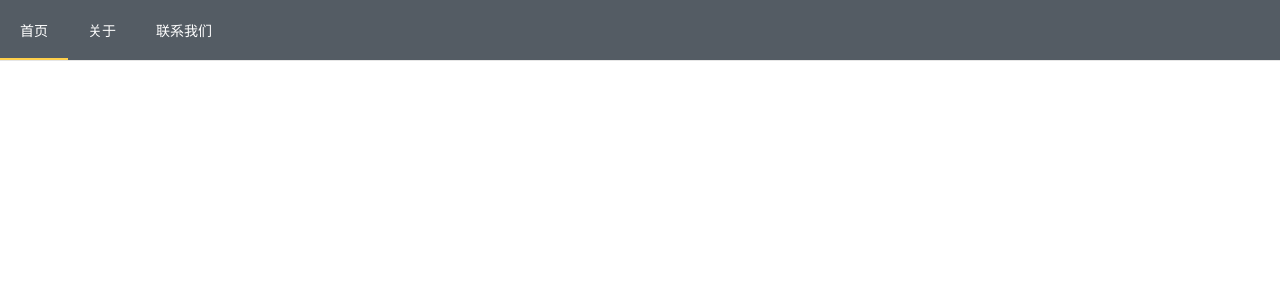
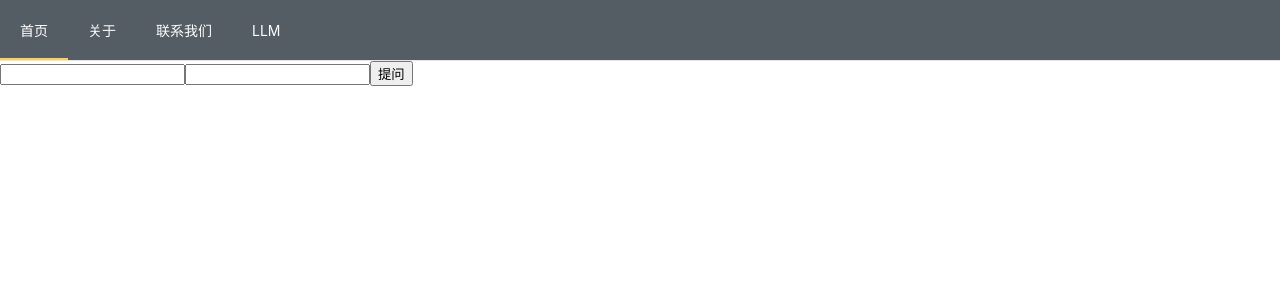
Before and after one commit to perry-ai/NexusNode16, a Nuxt app: page /LLM in a window 1280 px wide. Before the commit this address had no page. Shown: the top 300 px of the page. Built offline with nearby package versions, Linux system fonts and the light colour scheme.

Commit message:
add:LLM-deepseek demo

```diff
--- a/components/TopNav.vue
+++ b/components/TopNav.vue
@@ -1,3 +1,4 @@
+// components/TopNav.vue
 <template>
   <el-menu
     :default-active="activeIndex"
@@ -17,6 +18,9 @@
     <el-menu-item index="3">
       <nuxt-link to="/contact">联系我们</nuxt-link>
     </el-menu-item>
+    <el-menu-item index="4">
+      <nuxt-link to="/LLM">LLM</nuxt-link>
+    </el-menu-item>
   </el-menu>
 </template>
 
@@ -29,7 +33,8 @@
   },
   methods: {
     handleSelect(key, keyPath) {
-        console.log(key, keyPath)
+      console.log(key, keyPath);
+      this.activeIndex = key;
     }
   }
 }
--- /dev/null
+++ b/pages/LLM.vue
@@ -0,0 +1,105 @@
+// pages/LLM.vue
+<template>
+    <div>
+        <input type="text" v-model="userInput" @keyup.enter="callModel">
+        <input type="text" v-model="apikey">
+        <button @click="callModel">提问</button>
+        <div v-if="response">{{ response }}</div>
+    </div>
+</template>
+
+<script>
+// import { LLMStream } from 'langchain';
+
+export default {
+    data() {
+        return {
+            apikey: '',
+            userInput: '',
+            response: ''
+        };
+    },
+    methods: {
+        async callModel() {
+            try {
+                // 构造请求的 body
+                const requestBody = {
+                    model: 'deepseek-chat',
+                    messages: [
+                        {
+                            role: 'user',
+                            content: this.userInput
+                        }
+                    ],
+                    stream: false
+                };
+
+                // 使用 this.$axios 调用后端 API，并设置请求头
+                const response = await this.$axios.post(
+                    'https://api.deepseek.com/chat/completions',
+                    requestBody, {
+                    headers: {
+                        'Content-Type': 'application/json',
+                        'Authorization': `Bearer ${this.apikey}` // 替换为你的访问令牌
+                    }
+                });
+
+                // 处理后端返回的响应数据
+                this.response = response.data;
+            } catch (error) {
+                console.error(error);
+                this.response = '出错啦！';
+            }
+        },
+
+        // async callModelUseLLMStream() {
+        //     try {
+        //         // 创建 LLMStream 实例，用于处理流式输出
+        //         const stream = new LLMStream({
+        //             // 实现 callModel 方法，返回一个可读的流
+        //             async callModel(text) {
+        //                 // 构造请求的 body
+        //                 const requestBody = {
+        //                     model: 'deepseek-chat',
+        //                     messages: [
+        //                         {
+        //                             role: 'user',
+        //                             content: text
+        //                         }
+        //                     ],
+        //                     stream: true // 设置为 true 以启用流式输出
+        //                 };
+
+        //                 const response = await this.$axios.post('URLA', requestBody, {
+        //                     headers: {
+        //                         'Content-Type': 'application/json',
+        //                         'Authorization': 'Bearer YOUR_ACCESS_TOKEN' // 替换为你的访问令牌
+        //                     }
+        //                 });
+        //                 return response.data;
+        //             }
+        //         }.bind(this));
+
+        //         // 监听流的数据事件
+        //         stream.on('data', (chunk) => {
+        //             // 处理流式输出的数据块
+        //             const text = chunk.toString();
+        //             this.response += text;
+        //         });
+
+        //         // 监听流的结束事件
+        //         stream.on('end', () => {
+        //             // 流结束时可以执行的操作
+        //             console.log('流式输出结束');
+        //         });
+
+        //         // 启动流式输出
+        //         await stream.start(this.userInput);
+        //     } catch (error) {
+        //         console.error(error);
+        //         this.response = '出错啦！';
+        //     }
+        // }
+    }
+};
+</script>
```
Also changed, not shown: 1 other file (tests, documents, lock files or other folders). Lines whose indentation alone changed are shown as unchanged.
